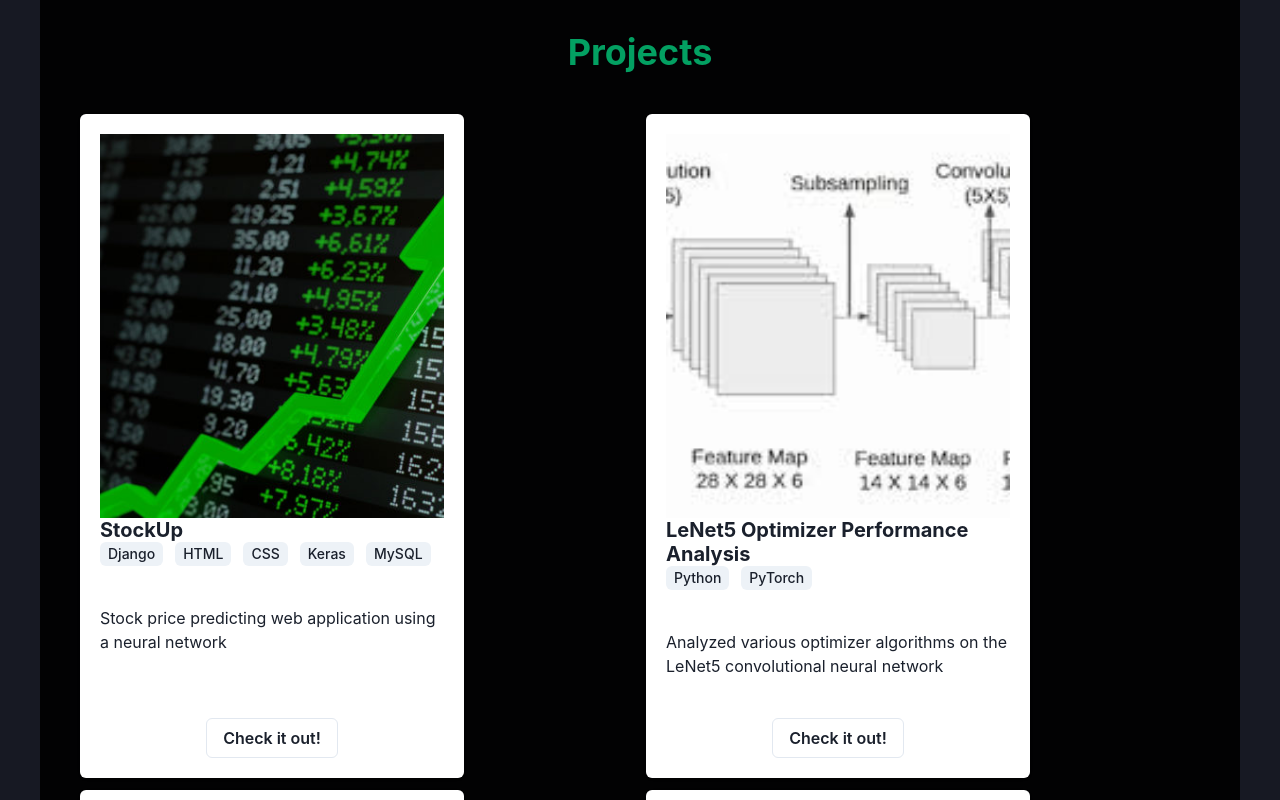
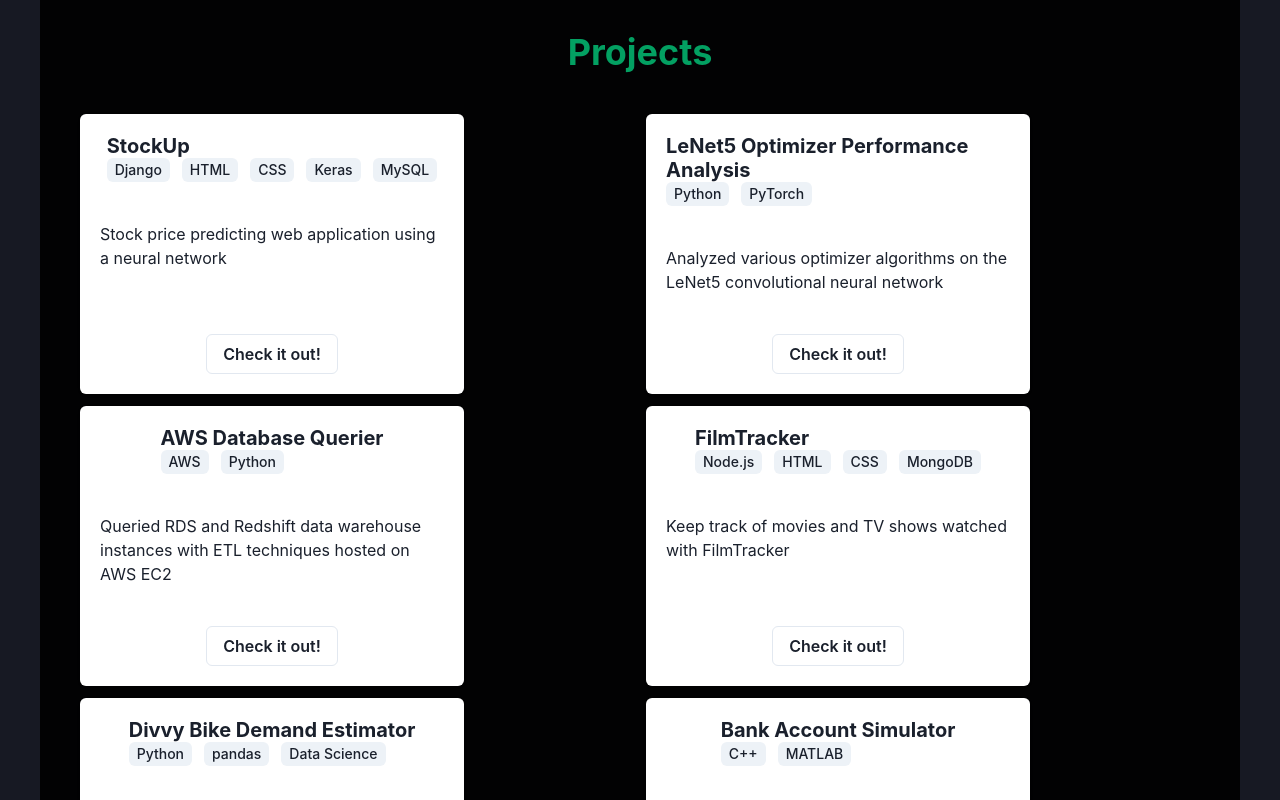
Before and after one commit to pranavshivk97/pranavshivk97.github.io, a React (Create React App) app: page / in a window 1280 px wide. Shown: the part 5640-6440 px from the top of the page. Built offline with nearby package versions, Linux system fonts and the light colour scheme.

Commit message:
removed image from projects

```diff
--- a/src/routes/Projects/ProjectCard.tsx
+++ b/src/routes/Projects/ProjectCard.tsx
@@ -26,17 +26,15 @@
 
 const ProjectCard = (props: { project: ProjectProps }) => {
   return (
-    <Card align="center" maxW="sm">
+    <Card align="center" maxW="sm" >
       <CardHeader>
-        {/* <VStack spacing={2}> */}
-        <Image boxSize="sm" objectFit="cover" src={props.project.image} />
+        {/* <Image boxSize="sm" src={props.project.image} /> */}
         <Heading size="md">{props.project.title}</Heading>
         <HStack spacing={3}>
           {props.project.tech.map((skill, index) => (
             <Tag key={index}>{skill}</Tag>
           ))}
         </HStack>
-        {/* </VStack> */}
       </CardHeader>
       <CardBody>
         <List>
--- a/src/routes/Skills/Skillbar.tsx
+++ b/src/routes/Skills/Skillbar.tsx
@@ -1,10 +1,6 @@
 import { Box, Text, useInterval } from "@chakra-ui/react";
-import React, { useEffect, useRef, useState } from "react";
+import React, { useState } from "react";
 import { useInView } from 'react-intersection-observer'
-
-// import { useIntersectionObserver } from "usehooks-ts";
-// import { keyframes, usePrefersReducedMotion } from "@chakra-ui/react";
-
 
 import "./Skillbar.css";
 
```
